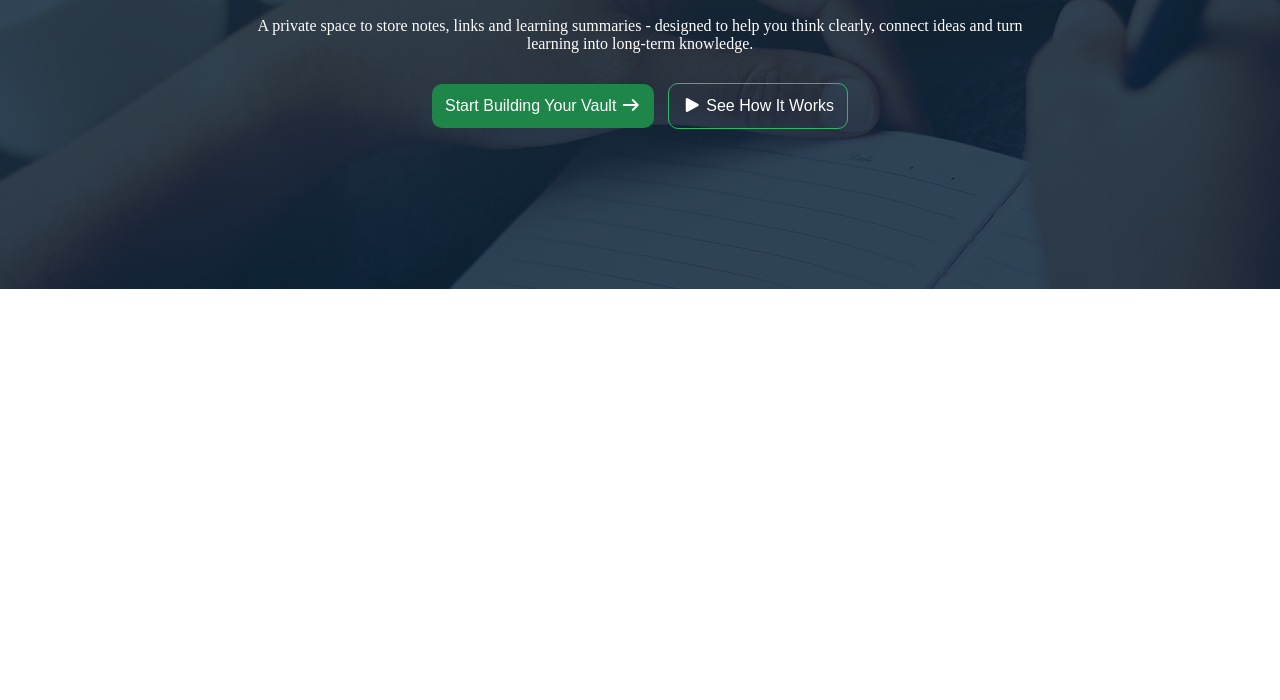
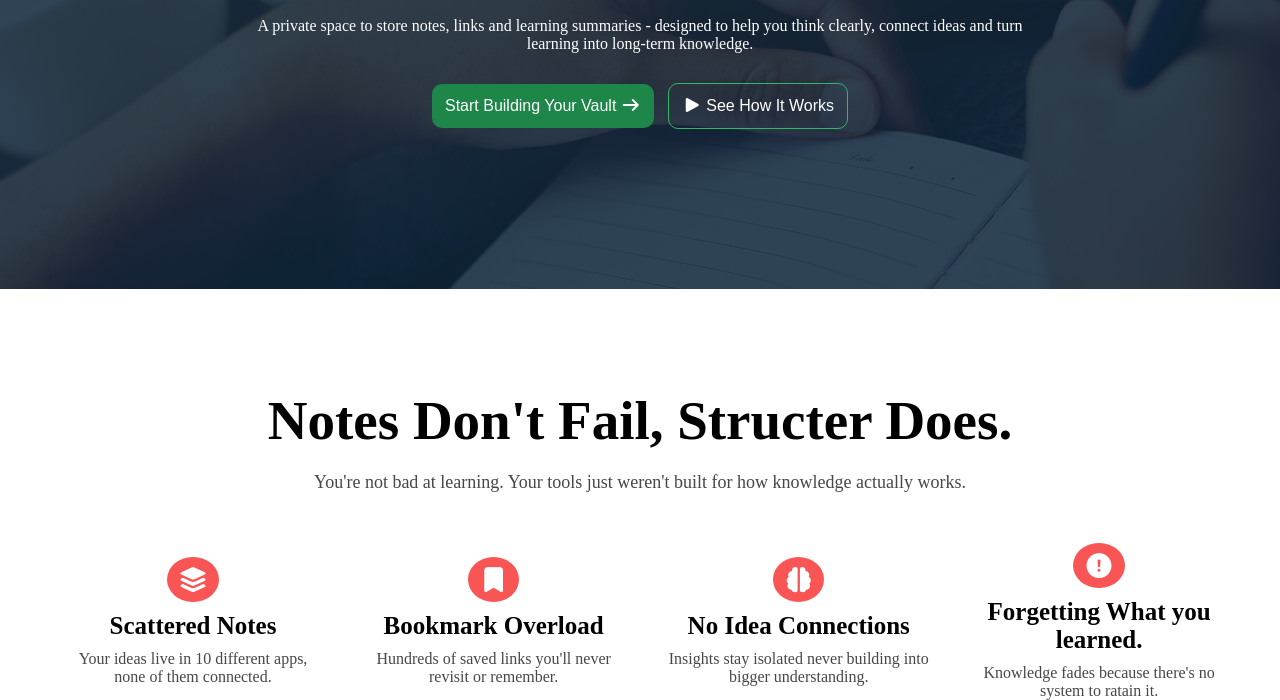
Before and after one commit to hasib-M-67/assignment-01-Hasib, a plain HTML site: page index.html in a window 1280 px wide. Shown: the part 451-1151 px from the top of the page. Before the commit the page ends 800 px from the top, so only its background shows below. Drawn offline with Linux system fonts and the light colour scheme.

Commit message:
notes section done

```diff
--- a/index.html
+++ b/index.html
@@ -28,6 +28,36 @@
             <button class="btn-different"><i class="fa-solid fa-play"></i> See How It Works</button>
             </div>
         </section>
+        <main>
+            <section id="notes-section-container">
+                <div class="notes-title">
+                    <h1>Notes Don't Fail, Structer Does.</h1>
+                    <p>You're not bad at learning. Your tools just weren't built for how knowledge actually works.</p>
+                </div>
+                <div class="notes-card-container">
+                    <div class="notes-card">
+                        <i class="fa-solid fa-layer-group"></i>
+                        <h2>Scattered Notes</h2>
+                        <p>Your ideas live in 10 different apps, none of them connected.</p>
+                    </div>
+                    <div class="notes-card">
+                        <i class="fa-solid fa-bookmark"></i>
+                        <h2>Bookmark Overload</h2>
+                        <p>Hundreds of saved links you'll never revisit or remember.</p>
+                    </div>
+                    <div class="notes-card">
+                        <i class="fa-solid fa-brain"></i>
+                        <h2>No Idea Connections</h2>
+                        <p>Insights stay isolated never building into bigger understanding.</p>
+                    </div>
+                    <div class="notes-card">
+                        <i class="fa-solid fa-circle-exclamation"></i>
+                        <h2>Forgetting What you learned.</h2>
+                        <p>Knowledge fades because there's no system to ratain it.</p>
+                    </div>
+                </div>
+            </section>
+        </main>
     </header>
 </body>
 </html>
--- a/styles/main.css
+++ b/styles/main.css
@@ -88,3 +88,43 @@
 .btn-different:hover{
     background-color: #075f2b;
 }
+
+
+
+/* notes section css */
+#notes-section-container{
+    text-align: center;
+}
+.notes-title{
+    margin: 100px 0 50px 0;
+}
+.notes-title h1{
+    font-size: 55px;
+    margin-bottom: 20px;
+}
+.notes-title p{
+    font-size: 18px;
+    color: #474747;
+}
+.notes-card-container{
+    display: flex;
+    align-items: center;
+    max-width: 90%;
+    gap: 50px;
+    margin: 0 auto;
+}
+.notes-card i{
+    color: #fff;
+    font-size: 25px;
+    padding: 10px;
+    margin-bottom: 10px;
+    border-radius: 100%;
+    background-color: #F95555;
+}
+.notes-card h2{
+    font-size: 25px;
+    margin-bottom: 10px;
+}
+.notes-card p{
+    color: #474747;
+}
```
